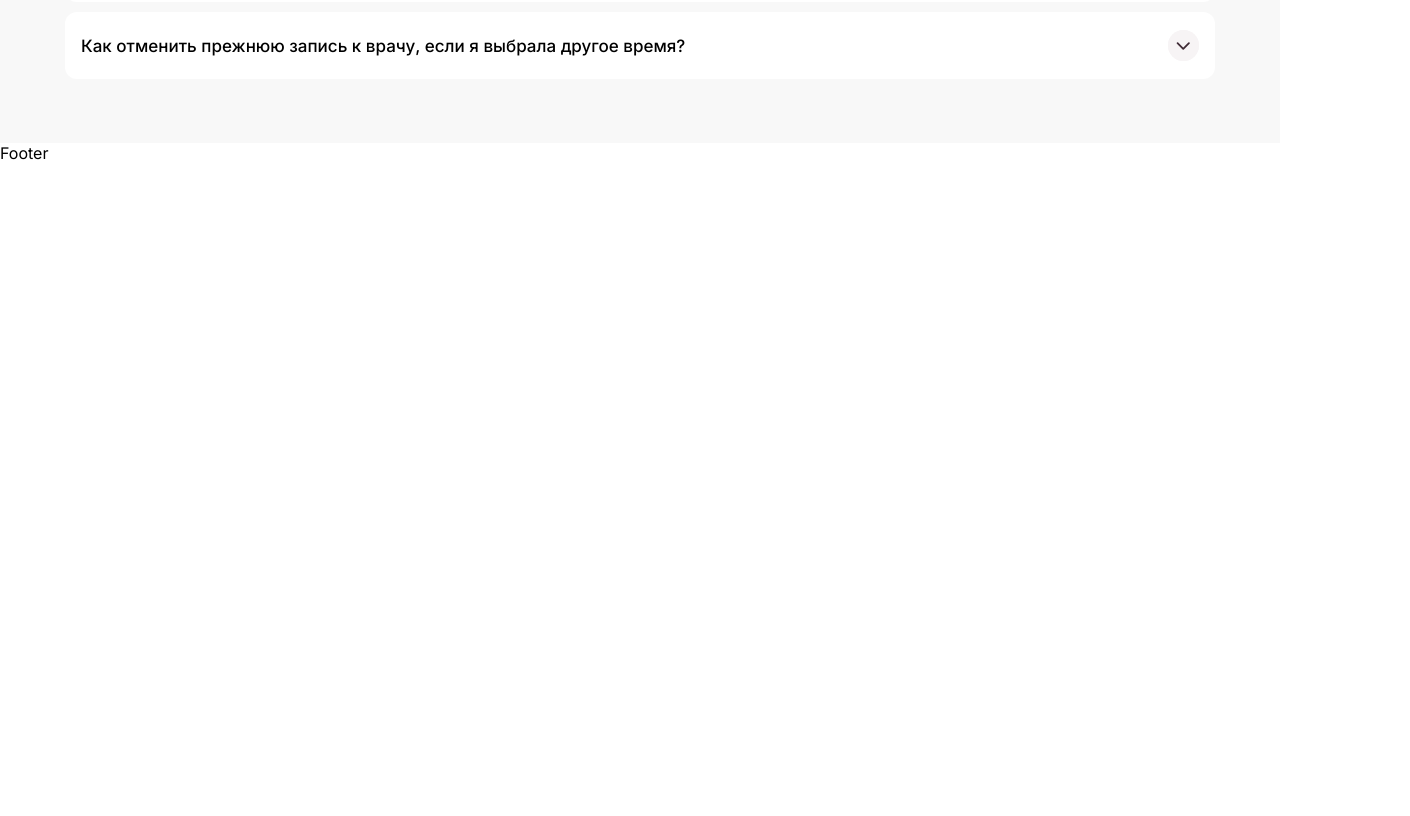
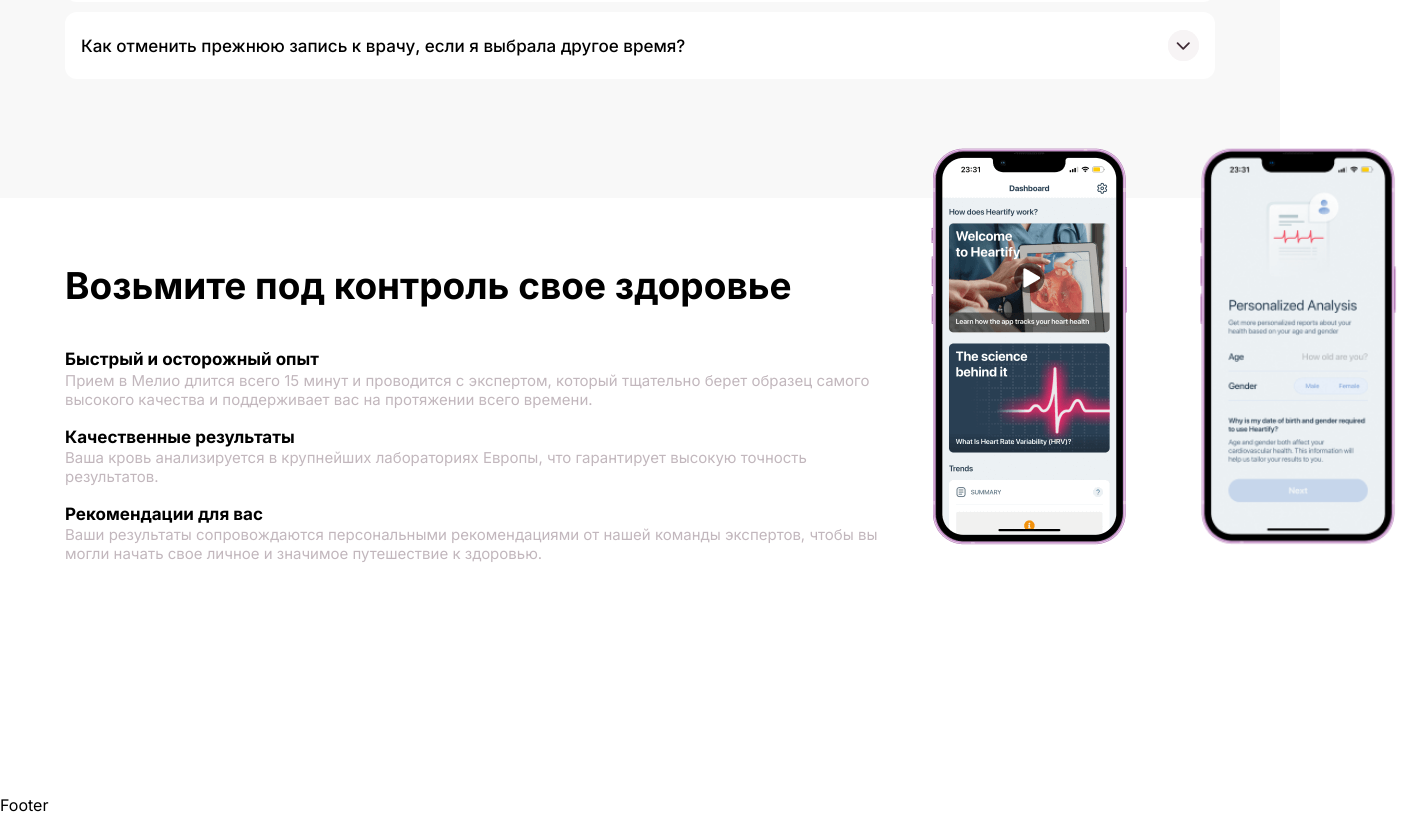
Before and after one commit to mukhammadjondev/medg-medical-center, a React (Vite) app: page / in a window 1280 px wide. Shown: the part 3060-3876 px from the top of the page, 1410 px wide, since content can reach past the window. Before the commit the page ends 3224 px from the top, so only its background shows below. Built offline with nearby package versions, Linux system fonts and the light colour scheme.

Commit message:
tips component

```diff
--- a/src/assets/index.js
+++ b/src/assets/index.js
@@ -15,3 +15,5 @@ export {default as partner2} from './images/partner2.png'
 export {default as partner3} from './images/partner3.png'
 export {default as partner4} from './images/partner4.png'
 export {default as arrow} from './icons/arrow.svg'
+export {default as phone1} from './images/phone1.png'
+export {default as phone2} from './images/phone2.png'
--- a/src/components/FAQ.jsx
+++ b/src/components/FAQ.jsx
@@ -46,7 +46,7 @@ const IconBox = styled.div`
 `
 
 const Email = styled.p`
-  padding-bottom: 64px;
+  padding-bottom: 119px;
 `
 
 export default FAQ
--- a/src/components/index.js
+++ b/src/components/index.js
@@ -4,3 +4,7 @@ export { default as Services } from './services'
 export { default as ServiceCard } from './service-card'
 export { default as Blogs } from './blogs'
 export { default as Footer } from './footer'
+export { default as TeamMembers } from './team-members'
+export { default as Partners } from './partners'
+export { default as FAQ } from './FAQ'
+export { default as Tips } from './tips'
--- /dev/null
+++ b/src/components/tips.jsx
@@ -0,0 +1,55 @@
+import { styled } from "styled-components"
+import { tips } from "../constants/tips"
+import { phone1, phone2 } from '../assets'
+
+const Tips = () => {
+  return (
+    <section>
+      <div className="container">
+        <h2 className="title">Возьмите под контроль свое здоровье</h2>
+        <Container>
+          <Box>
+            {tips.map(item => (
+              <div>
+                <Title>{item.title}</Title>
+                <Description>{item.description}</Description>
+              </div>
+            ))}
+          </Box>
+          <ImageWrapper>
+            <img src={phone1} alt="phone" />
+            <img src={phone2} alt="phone" />
+          </ImageWrapper>
+        </Container>
+      </div>
+    </section>
+  )
+}
+
+const Container = styled.div`
+  display: flex;
+`
+
+const Box = styled.div`
+  display: flex;
+  flex-direction: column;
+`
+
+const Title = styled.h3`
+  font-size: 17px;
+  font-weight: 700;
+`
+
+const Description = styled.p`
+  font-size: 15px;
+  color: var(--text-sec);
+  margin-bottom: 16px;
+`
+
+const ImageWrapper = styled.div`
+  display: flex;
+  position: relative;
+  top: -220px;
+`
+
+export default Tips
--- /dev/null
+++ b/src/constants/tips.js
@@ -0,0 +1,17 @@
+export const tips = [
+  {
+    id: 1,
+    title: 'Быстрый и осторожный опыт',
+    description: 'Прием в Мелио длится всего 15 минут и проводится с экспертом, который тщательно берет образец самого высокого качества и поддерживает вас на протяжении всего времени.',
+  },
+  {
+    id: 2,
+    title: 'Качественные результаты',
+    description: 'Ваша кровь анализируется в крупнейших лабораториях Европы, что гарантирует высокую точность результатов.',
+  },
+  {
+    id: 3,
+    title: 'Рекомендации для вас',
+    description: 'Ваши результаты сопровождаются персональными рекомендациями от нашей команды экспертов, чтобы вы могли начать свое личное и значимое путешествие к здоровью.',
+  },
+]
--- a/src/pages/home.jsx
+++ b/src/pages/home.jsx
@@ -1,7 +1,4 @@
-import { Blogs, Hero, Services } from "../components"
-import FAQ from "../components/FAQ"
-import Partners from "../components/partners"
-import TeamMembers from "../components/team-members"
+import { Blogs, FAQ, Hero, Partners, Services, TeamMembers, Tips } from "../components"
 
 const Home = () => {
   return (
@@ -12,6 +9,7 @@ const Home = () => {
       <TeamMembers />
       <Partners />
       <FAQ />
+      <Tips />
     </>
   )
 }
```
Also changed, not shown: src/assets/images/phone1.png (added), src/assets/images/phone2.png (added).
